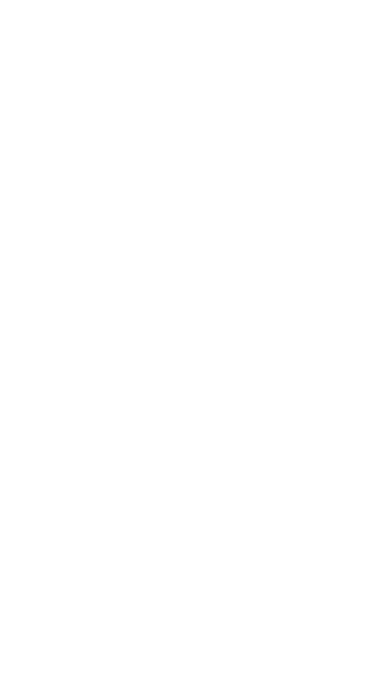
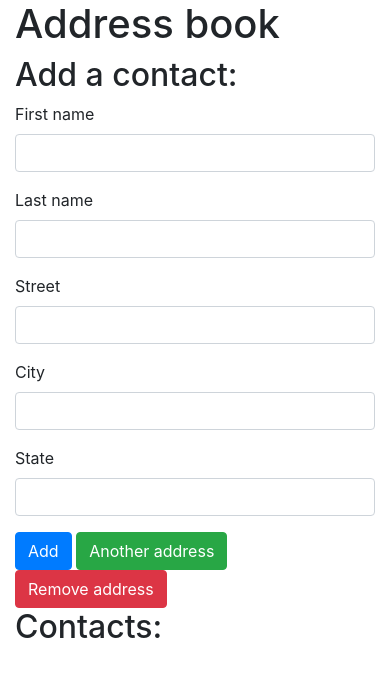
Before and after one commit to CGosser/address-book, a plain HTML site: page index.html in a window 390 px wide. Drawn offline with Linux system fonts and the light colour scheme.

Commit message:
Add additional buttons.

```diff
--- a/css/styles.css
+++ b/css/styles.css
@@ -0,0 +1,12 @@
+#show-contact {
+  display: none;
+}
+
+.contact {
+  cursor: pointer;
+  color: #0088cc;
+}
+
+.contact:hover {
+  text-decoration: underline;
+}
--- a/index.html
+++ b/index.html
@@ -9,6 +9,67 @@
   <title></title>
 </head>
 <body>
+  <div class="container">
+    <h1>Address book</h1>
 
+    <div class="row">
+
+      <div class="col-md-6">
+        <h2>Add a contact:</h2>
+        <form id="new-contact">
+          <div class="form-group">
+            <label for="new-first-name">First name</label>
+            <input type="text" class="form-control" id="new-first-name">
+          </div>
+          <div class="form-group">
+            <label for="new-last-name">Last name</label>
+            <input type="text" class="form-control" id="new-last-name">
+          </div>
+
+          <div id="new-addresses">
+            <div class="new-address">
+              <div class="form-group">
+                <label for="new-street">Street</label>
+                <input type="text" class="form-control new-street">
+              </div>
+              <div class="form-group">
+                <label for="new-city">City</label>
+                <input type="text" class="form-control new-city">
+              </div>
+              <div class="form-group">
+                <label for="new-state">State</label>
+                <input type="text" class="form-control new-state">
+              </div>
+              <div id="appended-addresses">
+              </div>
+            </div>
+
+          </div>
+
+          <button type="submit" class="btn btn-primary">Add</button>
+          <span class="btn btn-success" id="add-address">Another address</span>
+          <span class="btn btn-danger" id="remove-address">Remove address</span>
+        </form>
+
+        <h2>Contacts:</h2>
+        <ul id="contacts">
+
+        </ul>
+      </div>
+
+      <div class="col-md-6">
+        <div id="show-contact">
+          <h2></h2>
+          <p>First name: <span class="first-name"></span></p>
+          <p>Last name: <span class="last-name"></span></p>
+          <p>Addresses:</p>
+          <ul id="addresses">
+
+          </ul>
+        </div>
+      </div>
+
+    </div>
+  </div>
 </body>
 </html>
```
Lines whose indentation alone changed are shown as unchanged.
